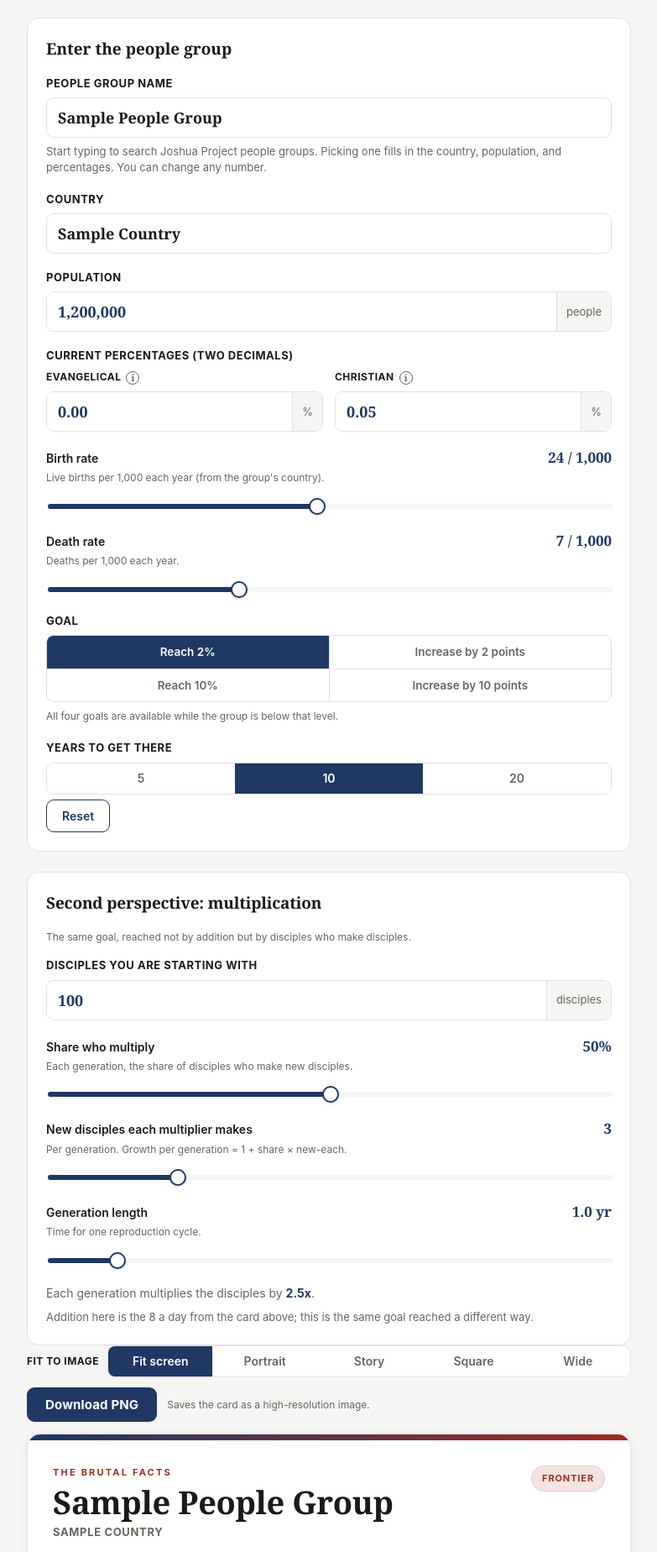
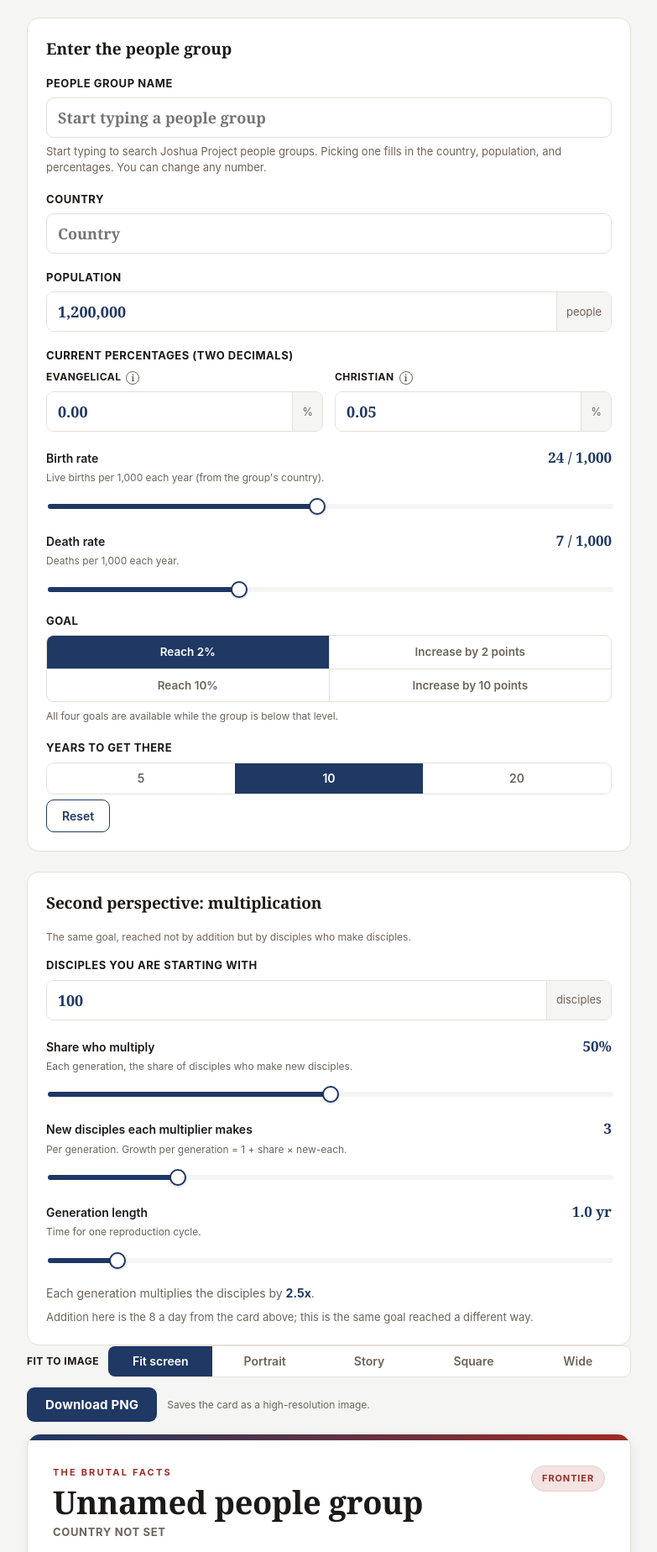
Before and after one commit to BudHoustonJP/4thenations-site, a plain HTML site: page brutal-facts-calculator-segments.html in a window 1280 px wide. Shown: the part 233-2081 px from the top of the page at 84% size, without its empty margins (248-1031 px from the left). Drawn offline with nearby package versions, Linux system fonts and the light colour scheme; a web font is replaced by a local one.

Commit message:
Add files via upload

```diff
--- a/brutal-facts-calculator-segments.html
+++ b/brutal-facts-calculator-segments.html
@@ -208,8 +208,8 @@
       <div class="card-head-row">
         <div>
           <p class="card-eyebrow">The Brutal Facts</p>
-          <h2 class="card-pg" id="cPg">Sample People Group</h2>
-          <p class="card-country" id="cCountry">Sample Country</p>
+          <h2 class="card-pg" id="cPg">Unnamed people group</h2>
+          <p class="card-country" id="cCountry">Country not set</p>
         </div>
         <span class="badge frontier" id="cBadge">Frontier</span>
       </div>
@@ -249,14 +249,14 @@
 
     <div class="field">
       <label for="pg">People group name</label>
-      <div class="pg-combo"><input id="pg" class="tin name" type="text" value="Sample People Group" aria-label="People group name">
+      <div class="pg-combo"><input id="pg" class="tin name" type="text" value="" placeholder="Start typing a people group" aria-label="People group name">
       <ul class="pg-list" id="pgList" hidden></ul><div class="pg-sr" id="pgStatus" role="status" aria-live="polite"></div></div>
       <p class="pg-help" id="pgHelp">Start typing to search Joshua Project people groups. Picking one fills in the country, population, and percentages. You can change any number.</p>
     </div>
 
     <div class="field">
       <label for="country">Country</label>
-      <input id="country" class="tin name" type="text" value="Sample Country" aria-label="Country">
+      <input id="country" class="tin name" type="text" value="" placeholder="Country" aria-label="Country">
     </div>
 
     <div class="field">
@@ -347,8 +347,8 @@
     <div class="card-top"></div>
     <div class="card-body">
       <p class="card-eyebrow">Two ways to the same goal</p>
-      <h2 class="card-pg" id="mcPg">Sample People Group</h2>
-      <p class="card-country" id="mcCountry">Sample Country</p>
+      <h2 class="card-pg" id="mcPg">Unnamed people group</h2>
+      <p class="card-country" id="mcCountry"></p>
       <div class="mc-two">
         <div class="mc-col"><p class="mc-k">Addition</p><p class="mc-big" id="mcAddDay">8</p><p class="mc-u">baptisms / day</p><p class="mc-sm">every day for <b id="mcAddYears">10</b> years</p></div>
         <div class="mc-col mc-col2"><p class="mc-k">Multiplication</p><p class="mc-big" id="mcMultYears">11</p><p class="mc-u">years</p><p class="mc-sm">from <b id="mcD0">100</b> disciples at <b id="mcFactor2">2.5x</b> / yr</p></div>
@@ -617,7 +617,7 @@
   });
 
   $('reset').addEventListener('click',function(){
-    $('pg').value='Sample People Group'; $('country').value='Sample Country';
+    $('pg').value=''; $('country').value='';
     $('pop').value='1,200,000'; $('evPct').value='0.00'; $('chPct').value='0.05';
     $('birthRate').value=24; $('deathRate').value=7; goal='reach2'; years=10;
     Array.prototype.forEach.call(document.querySelectorAll('.yr'),function(b){b.setAttribute('aria-pressed',b.getAttribute('data-y')==='10');});
```
